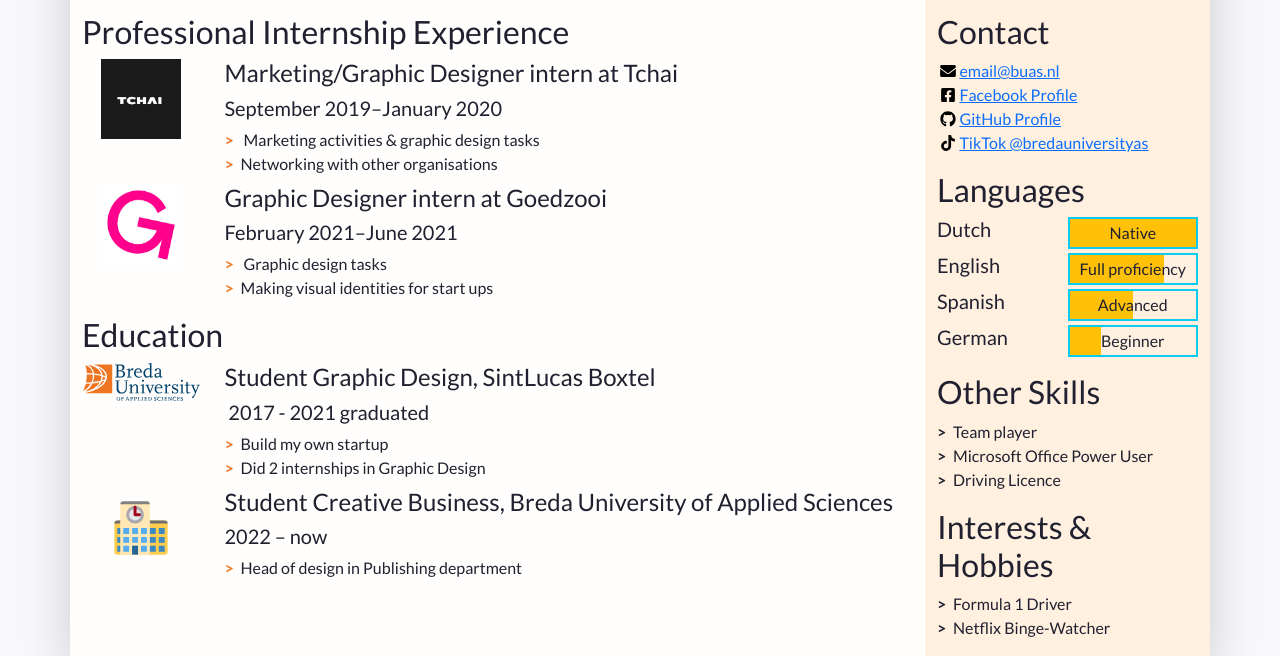
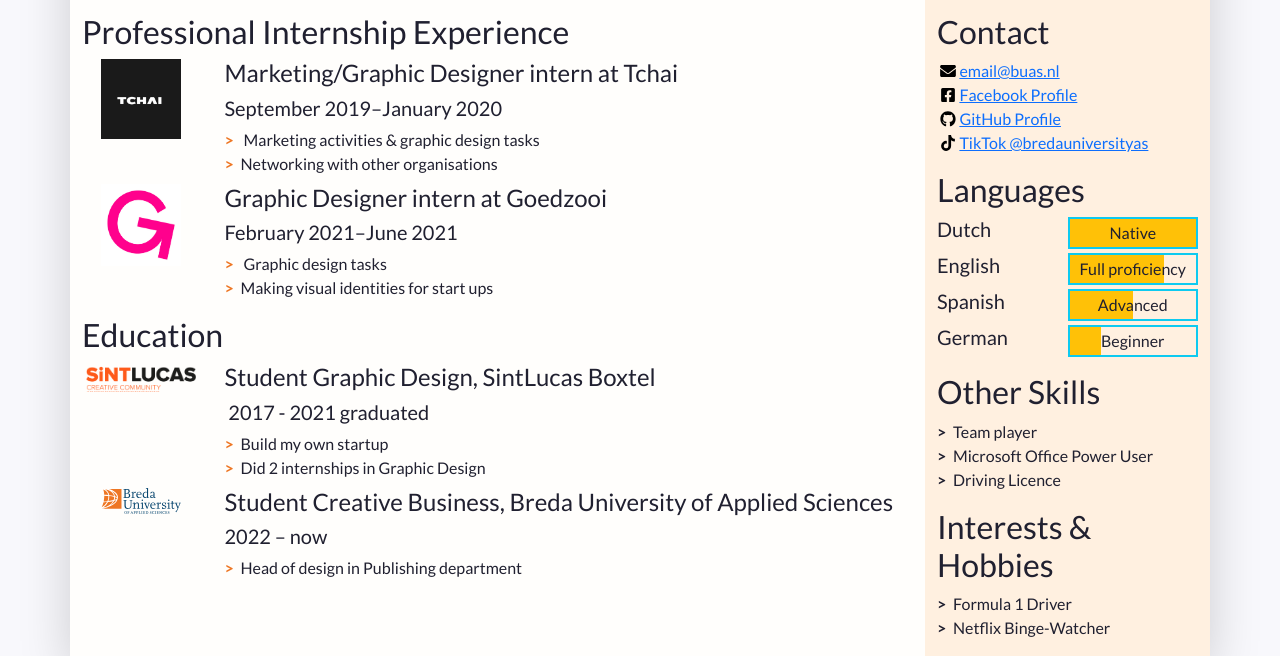
Before and after one commit to minouvanlisdonk/cvminouvanlisdonk, a plain HTML site: page index.html in a window 1280 px wide. Shown: the part 184-840 px from the top of the page. Drawn offline with nearby package versions, Linux system fonts and the light colour scheme.

Commit message:
edited school images

```diff
--- a/index.html
+++ b/index.html
@@ -125,7 +125,7 @@
               <!-- Top item in education. And by "top", I mean a Bachelor in Creative Business at BUas. -->
               <li class="biography-item row mb-2">
                 <div class="logo-container col-3 col-sm-2 col-md-3 col-lg-2">
-                  <img class="biography-logo mw-100 d-block mx-auto" src="images/schools/logo-buas.svg" alt="School logo" width="120">
+                  <img class="biography-logo mw-100 d-block mx-auto" src="images/schools/sintlucas-logo.png" alt="School logo" width="120">
                 </div>
                 <div class="biography-contents col-9 col-sm-10 col-md-9 col-lg-10">
                   <h4>Student Graphic Design, SintLucas Boxtel</h4>
@@ -142,7 +142,7 @@
               <!-- 2nd item in education -->
               <li class="biography-item row mb-2">
                 <div class="logo-container col-3 col-sm-2 col-md-3 col-lg-2">
-                  <img class="biography-logo mw-100 d-block mx-auto" src="images/schools/school.svg" alt="School logo" width="80">
+                  <img class="biography-logo mw-100 d-block mx-auto" src="images/schools/logo-buas.svg" alt="School logo" width="80">
                 </div>
                 <div class="biography-contents col-9 col-sm-10 col-md-9 col-lg-10">
                   <h4>Student Creative Business, Breda University of Applied Sciences</h4>
```
Also changed, not shown: images/schools/sintlucas-logo.png (added), 3 other files.
